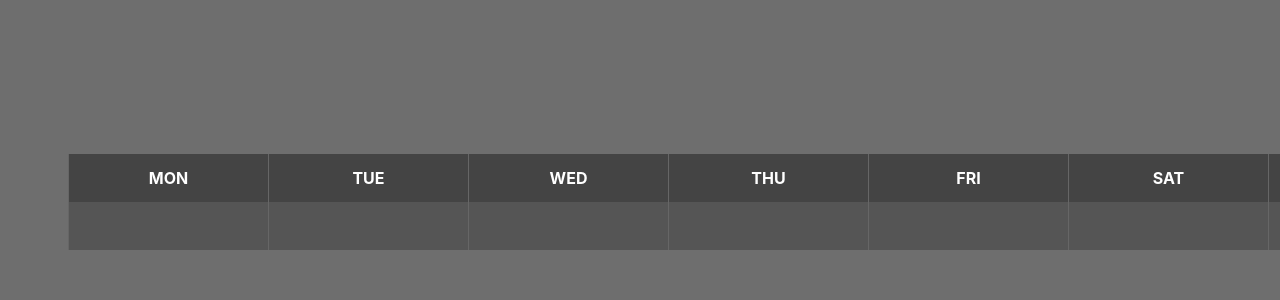
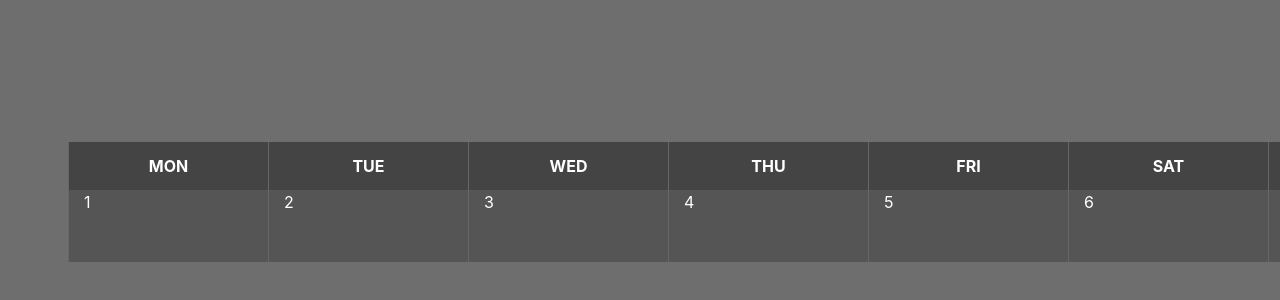
Before and after one commit to leykun-gizaw/Calendar, a Vue app: page / in a window 1280 px wide. Shown: the part 198-498 px from the top of the page. Built offline with nearby package versions, Linux system fonts and the light colour scheme.

Commit message:
Add day number to each day

```diff
--- a/src/components/CalendarDay.vue
+++ b/src/components/CalendarDay.vue
@@ -4,6 +4,7 @@
       <header class="card-header is-shadowless">
         <p class="card-header-title">{{ day.abbvTitle.toUpperCase() }}</p>
       </header>
+      <p class="day_number">{{ day.id }}</p>
       <div class="card-content is-radiusless"></div>
     </div>
     <calendar-event />
@@ -26,6 +27,13 @@ export default {
   min-width: 200px;
   border-left: 1px solid #666;
 }
+.card .day_number {
+  background-color: #555;
+  color: white;
+  text-align: left;
+  padding: 0 0 0 15px;
+  margin: 0;
+}
 .card-content {
   background-color: #555;
 }
```
